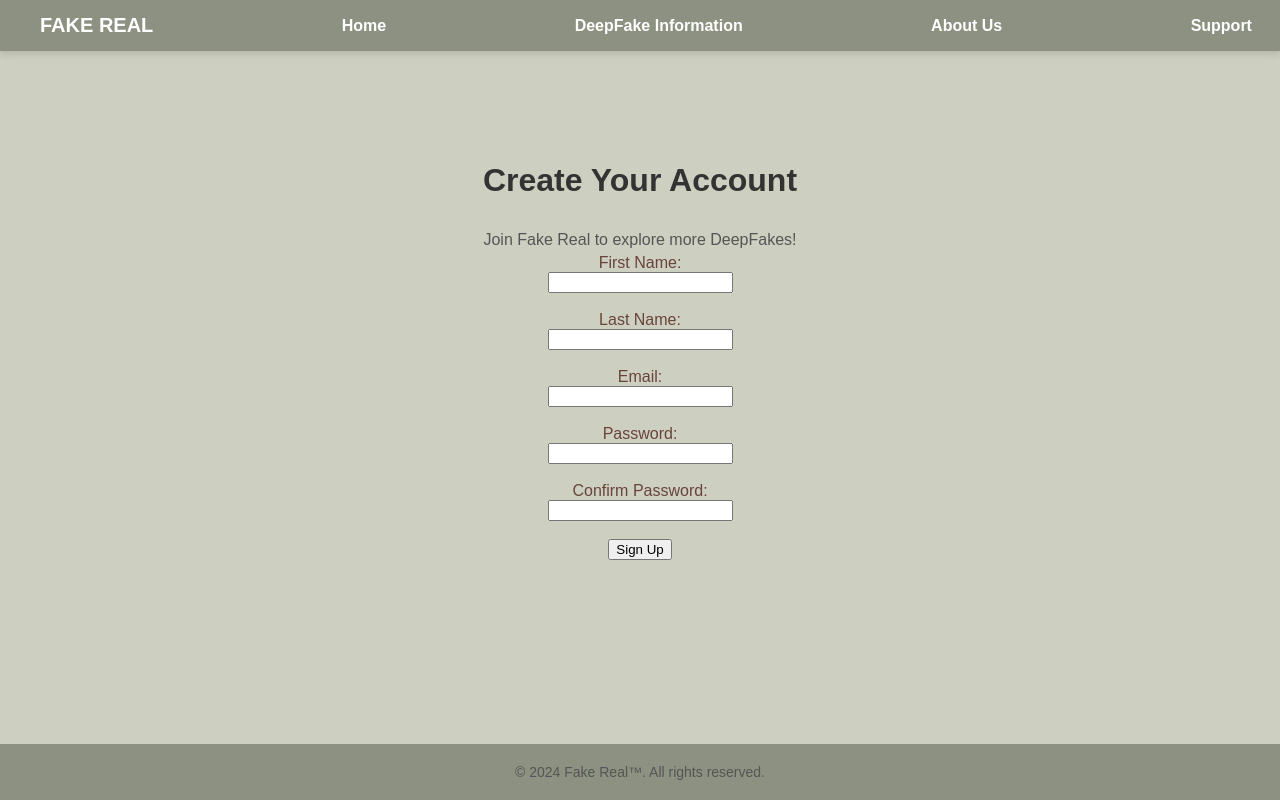
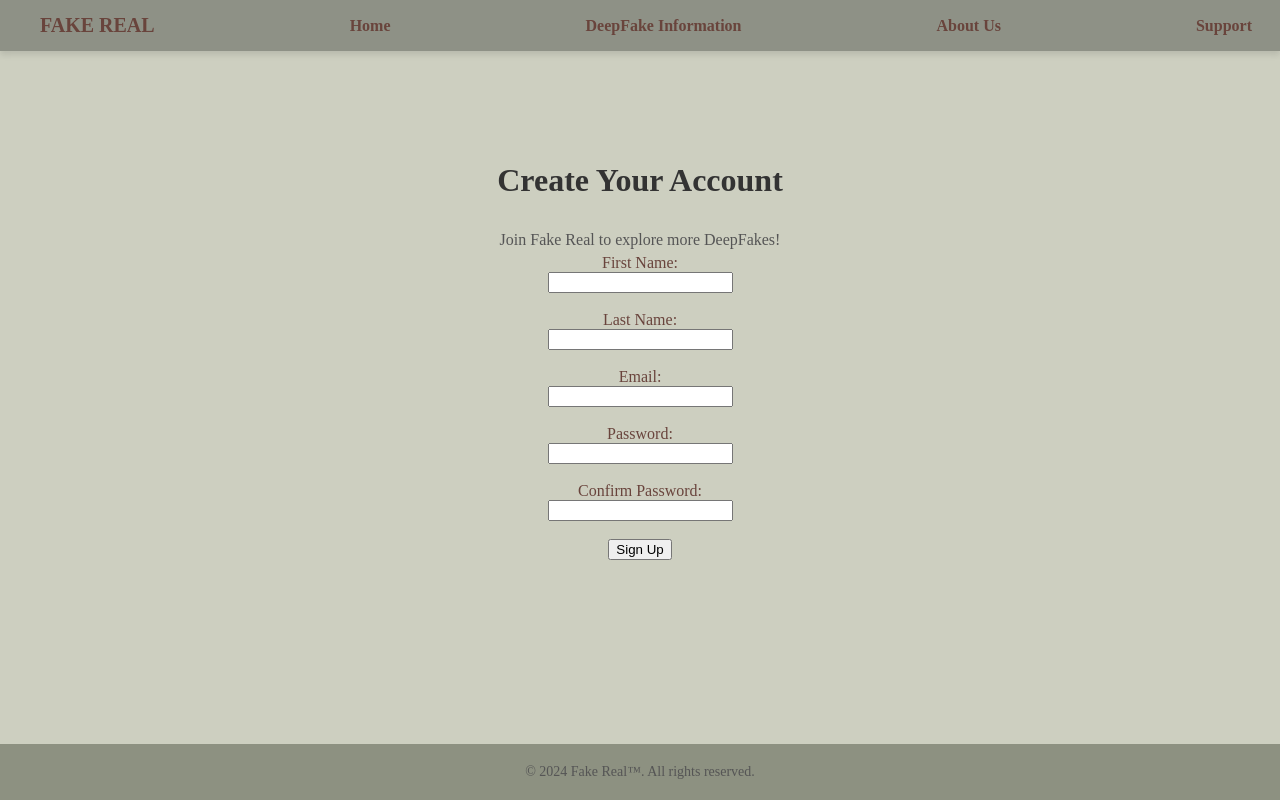
Before and after one commit to fs-fakereal/fakereal, a plain HTML site: page website/support.html in a window 1280 px wide. Drawn offline with Linux system fonts and the light colour scheme.

Commit message:
edited support us html

```diff
--- a/website/css/signup-style.css
+++ b/website/css/signup-style.css
@@ -1,18 +1,18 @@
 /* General Reset */
-body, html {
+/* body, html {
     margin: 0;
     padding: 0;
     height: 100%;
     font-family: Arial, sans-serif;
-  }
+  } */
 
   /* Navigation Bar */
-  .navbar {
+  /* .navbar {
     list-style-type: none;
     padding: 0;
     margin: 0;
-    background-color: #8D9181; /* Dark footer background */
-    overflow: hidden;
+    background-color: #8D9181; Dark footer background */
+    /* overflow: hidden;
     display: flex;
     align-items: center;
   }
@@ -34,7 +34,7 @@ body, html {
 
   .title {
     font-weight: bold;
-  }
+  } */
 
   /* Centering the Signup Form */
   .signup-container {
```
Also changed, not shown: website/about-us.html (+1 -1 lines).
